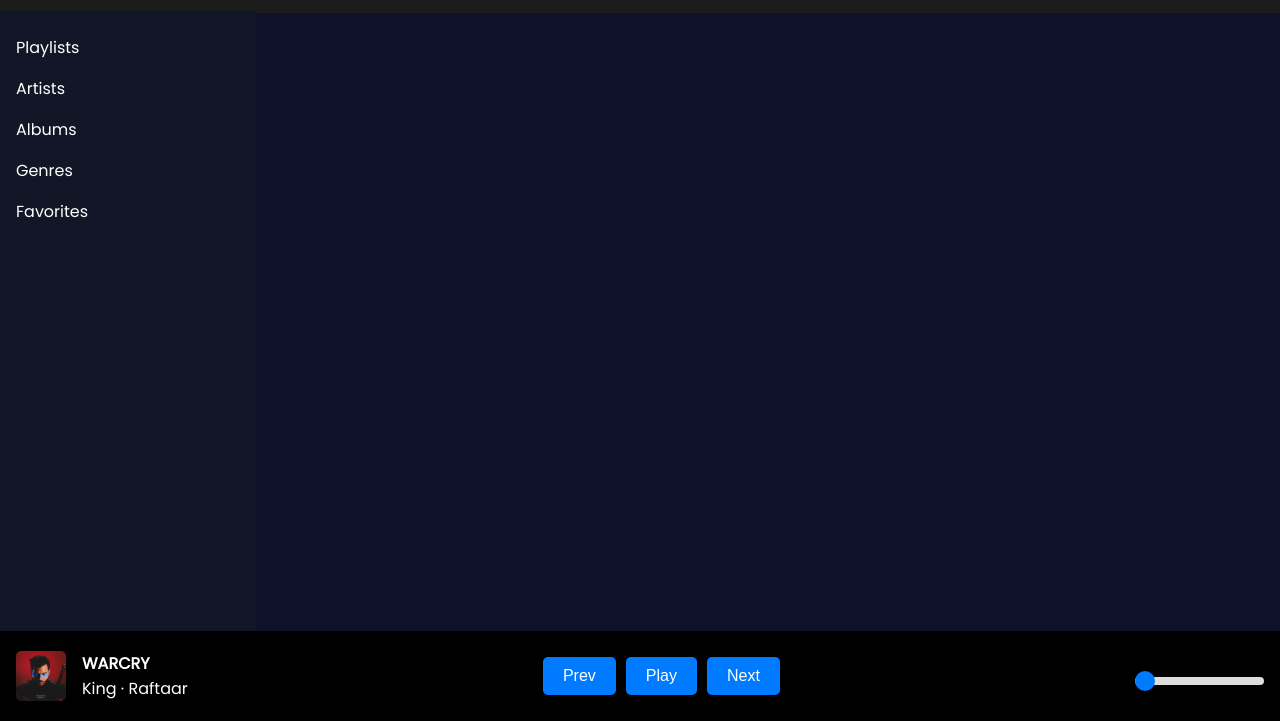
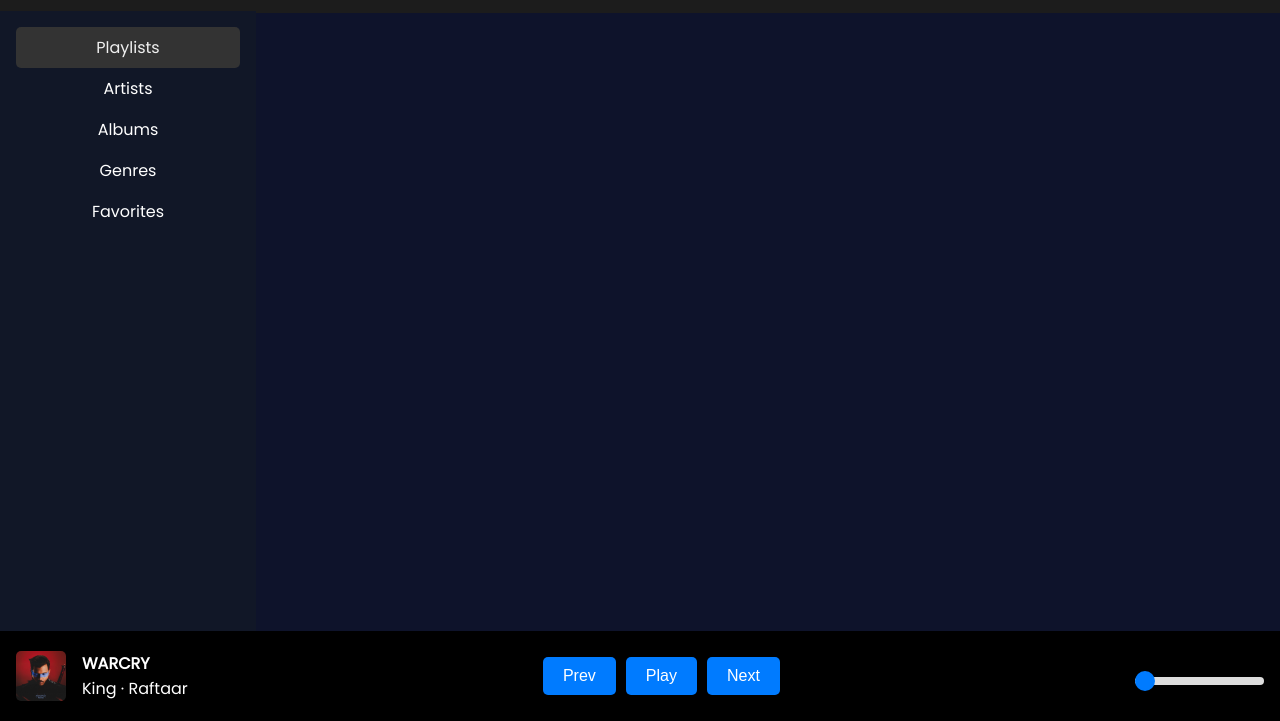
Before and after one commit to Sarthak9321/Jamify, a plain HTML site: page Index.html in a window 1280 px wide. In both pictures the pointer is over the link "Playlists". Shown: the part 79-800 px from the top of the page. Drawn offline with Linux system fonts and the light colour scheme.

Commit message:
Update style.css

```diff
--- a/style.css
+++ b/style.css
@@ -91,9 +91,11 @@ header nav ul li a {
     overflow-y: auto;
 }
 
-
 .sidebar ul {
     list-style: none;
+    padding: 0;
+    margin: 0;
+    width: 100%;
 }
 
 .sidebar ul li a {
@@ -101,7 +103,14 @@ header nav ul li a {
     color: #fff;
     display: block;
     padding: 0.5em 0;
+    text-align:center;
 }
+.sidebar ul li a:hover {
+    background-color: #333;
+    color: #f0f0f0;
+    border-radius: 5px;
+}
+
 
 /* Main content styling */
 main {
```
